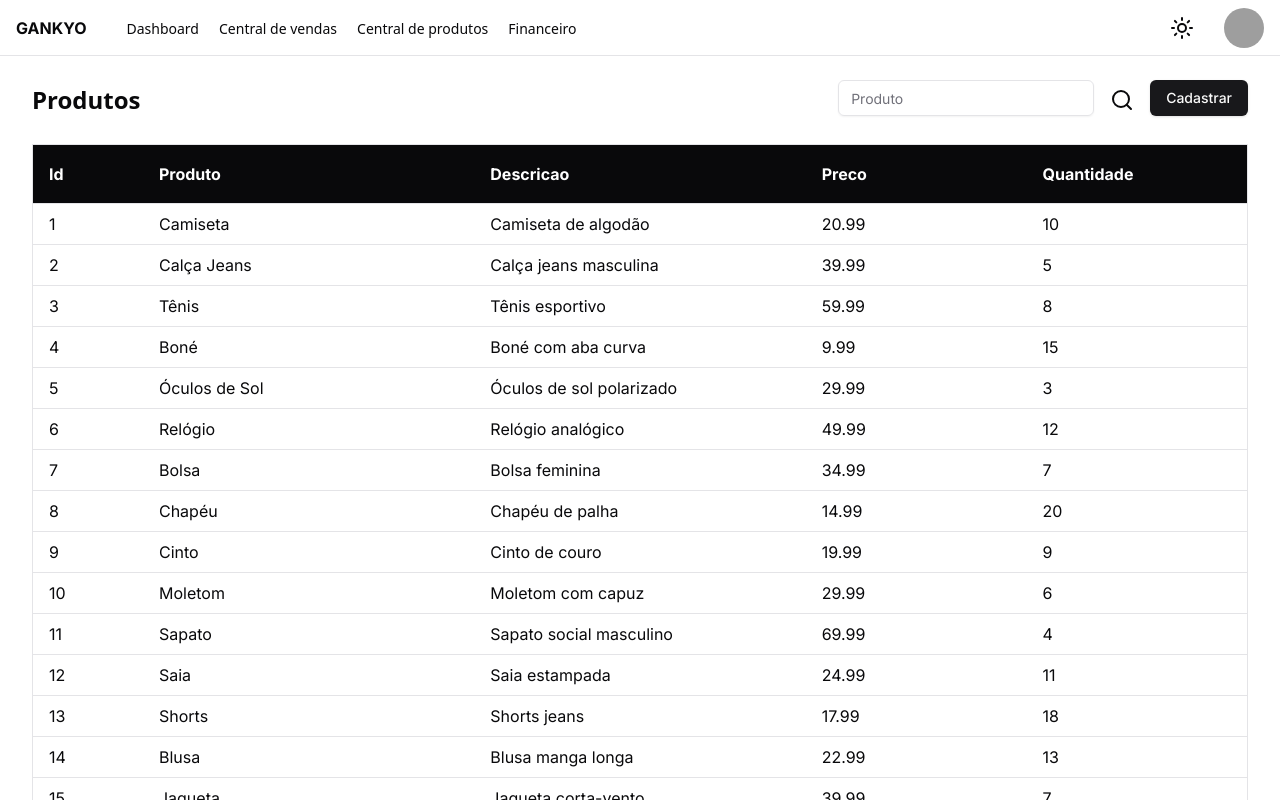
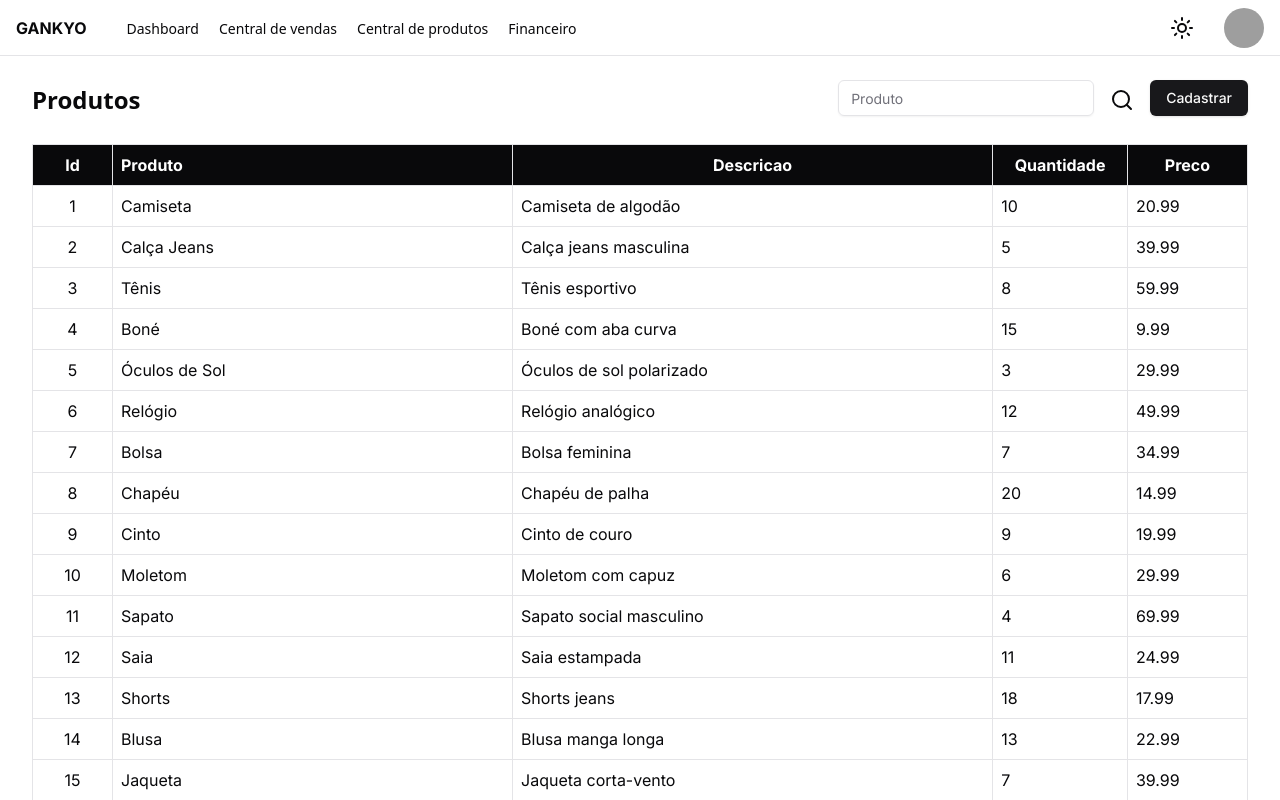
Before and after one commit to pGamelax/gankyo-2.1, a Next.js app: page /produtos in a window 1280 px wide. Shown: the top 800 px of the page. Built offline with nearby package versions, Linux system fonts and the light colour scheme; grey boxes are pictures that could not be loaded.

Commit message:
alter table

```diff
--- a/src/app/produtos/page.tsx
+++ b/src/app/produtos/page.tsx
@@ -1,5 +1,6 @@
 "use client";
 import { Table } from "@/components/table/table";
+import { ColunmTable, Table2 } from "@/components/table/table2";
 import { Button } from "@/components/ui/button";
 import { Input } from "@/components/ui/input";
 import { EllipsisVertical, Search } from "lucide-react";
@@ -222,10 +223,8 @@ export default function Produtos() {
 
   const [data, setData] = useState(row);
 
-  const header = ["id", "produto", "descricao", "preco", "quantidade"];
-
-  const handleSearch = (e:any) => {
-    e.preventDefault()
+  const handleSearch = (e: any) => {
+    e.preventDefault();
     const filteredProducts = row.filter((product) =>
       product.produto.toLowerCase().includes(search.toLowerCase())
     );
@@ -263,7 +262,36 @@ export default function Produtos() {
         </div>
       </div>
       <div className="pt-6 overflow-y">
-        <Table head={header} itens={data} />
+        {/*<Table head={header} itens={data} />*/}
+        <Table2 itens={data} className="w-full">
+          <ColunmTable
+            name="Id"
+            column="id"
+            className=" w-16 text-center border p-2"
+          />
+
+          <ColunmTable
+            name="Produto"
+            column="produto"
+            className=" w-80 text-start p-2 border"
+          />
+
+          <ColunmTable
+            name="Descricao"
+            column="descricao"
+            className=" border p-2 w-96"
+          />
+          <ColunmTable
+            name="Quantidade"
+            column="quantidade"
+            className="w-20 items-center border p-2"
+          />
+          <ColunmTable
+            name="Preco"
+            column="preco"
+            className="border p-2 w-24"
+          />
+        </Table2>
       </div>
     </div>
   );
--- a/src/components/table/table.tsx
+++ b/src/components/table/table.tsx
@@ -8,7 +8,6 @@ export function Table({ head, itens }: any) {
   const [sortOrder, setSortOrder] = useState("asc");
   const [order, setOrder] = useState(null);
   const [data, setData] = useState(itens);
-
 
   const handleSort = (field: any) => {
     setOrder(field);
@@ -24,8 +23,8 @@ export function Table({ head, itens }: any) {
   };
 
   useEffect(() => {
-    setData(itens)
-  }, [itens])
+    setData(itens);
+  }, [itens]);
 
   return (
     <table className="w-full">
@@ -62,11 +61,7 @@ export function Table({ head, itens }: any) {
               return (
                 <td
                   className={` text-start px-4 py-2
-              ${head == "produto" ? " w-3/12" : ""}
-              ${head == "descricao" ? " w-3/12" : ""}
-              ${head == "id" ? "w-1/12" : ""}
-              ${head == "preco" ? "w-1/6" : ""}
-              ${head == 'quantidade' ? 'w-1/6' : ''}
+
              `}
                   key={index}
                 >
--- /dev/null
+++ b/src/components/table/table2.tsx
@@ -0,0 +1,64 @@
+import React, { useEffect, useState } from "react";
+import naturalSort from "natural-sort";
+
+export function Table2({ children, itens, className }: any) {
+    const [sortOrder, setSortOrder] = useState("asc");
+  const [order, setOrder] = useState(null);
+  const [data, setData] = useState(itens);
+
+  const handleSort = (field: any) => {
+    setOrder(field);
+    const order = sortOrder === "asc" ? "desc" : "asc";
+    setSortOrder(order);
+
+    const _products = [...data].sort((a, b) => {
+      return order === "asc"
+        ? naturalSort()(a[field], b[field])
+        : -naturalSort()(a[field], b[field]);
+    });
+    setData(_products);
+  };
+
+  useEffect(() => {
+    setData(itens);
+  }, [itens]);
+
+
+  return (
+    <table className={className}>
+      <thead>
+        <tr className="bg-foreground text-background">
+          {React.Children.map(children, (child: any) => {
+            return (
+              <th className={child.props.className} onClick={() => handleSort(child.props.column)} key={child.props.column}>
+                {child.props.name}
+              </th>
+            );
+          })}
+        </tr>
+      </thead>
+      <tbody>
+        {data.map((data: any) => {
+          return (
+            <tr key={data.id}>
+              {React.Children.map(children, (child: any, index) => {
+                return <td className={child.props.className}>{data[child.props.column]}</td>;
+              })}
+            </tr>
+          );
+        })}
+      </tbody>
+    </table>
+  );
+}
+export function ColunmTable(props: any) {
+  return (
+    <div className={props.className}>
+      <h3>{props.name}</h3>
+    </div>
+  );
+}
+
+
+
+export default [Table2, ColunmTable ];
```
